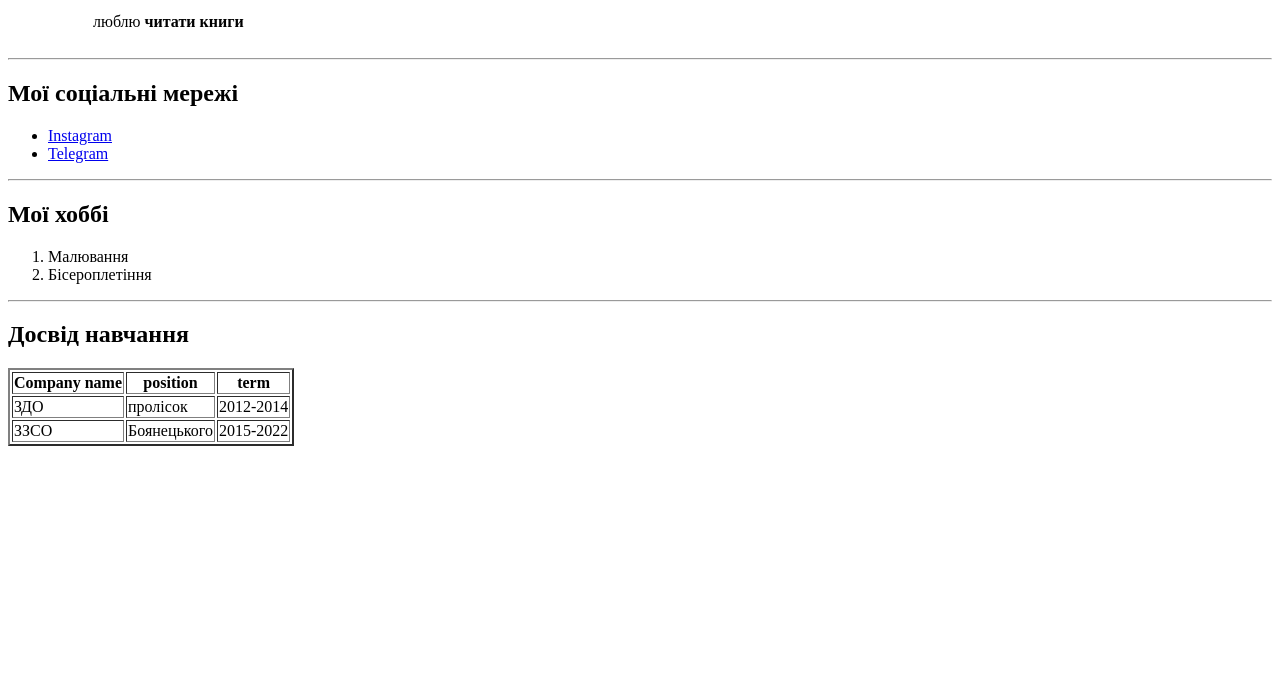
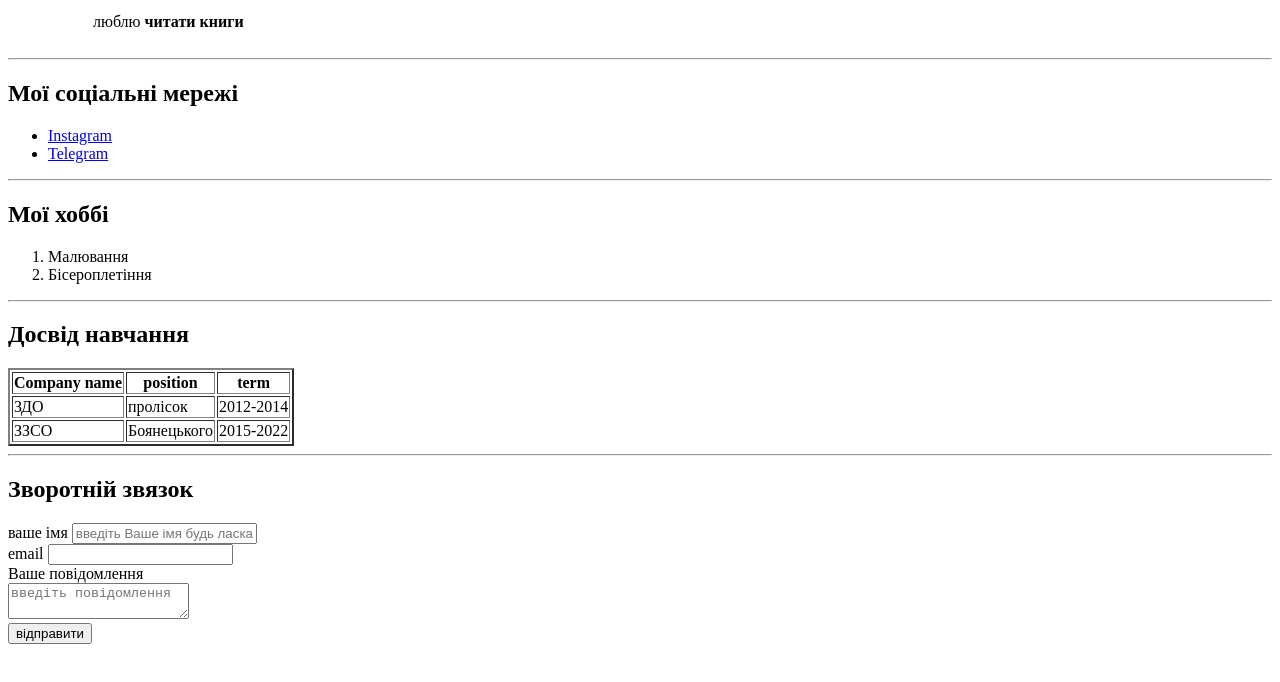
Before and after one commit to Holodtanya/project-1, a plain HTML site: page index.html in a window 1280 px wide. Shown: the part 112-794 px from the top of the page. Drawn offline with Linux system fonts and the light colour scheme.

Commit message:
feedbleck

```diff
--- a/index.html
+++ b/index.html
@@ -52,5 +52,21 @@
       <td>2015-2022</td>
     </tr>
   </table>
+  <hr>
+  <h2>Зворотній звязок</h2>
+  <form action="">
+    <label for="nave">ваше імя</label>
+    <input type="text" id="name" placeholder="введіть Ваше імя будь ласка">
+     <br>
+    <label for="email">email</label>
+     <input type="email" id="email">
+     <br>
+     <label for="text">Ваше повідомлення</label>
+     <br>
+     <textarea name="text" id="text" placeholder="введіть повідомлення"></textarea>
+     <br>
+     <input type="submit" value="відправити">
+  </form>
 </body>
+
 </html>
```
